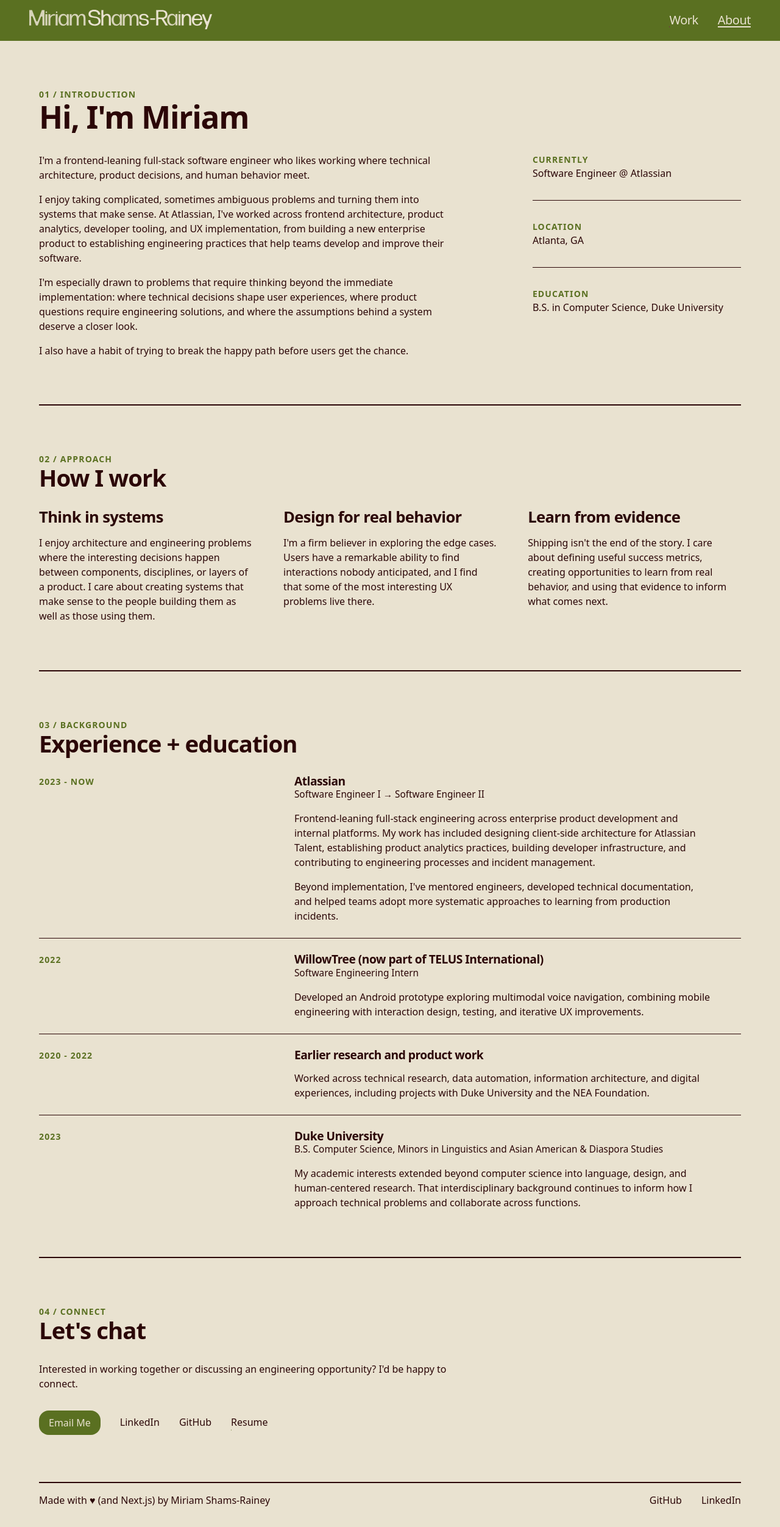
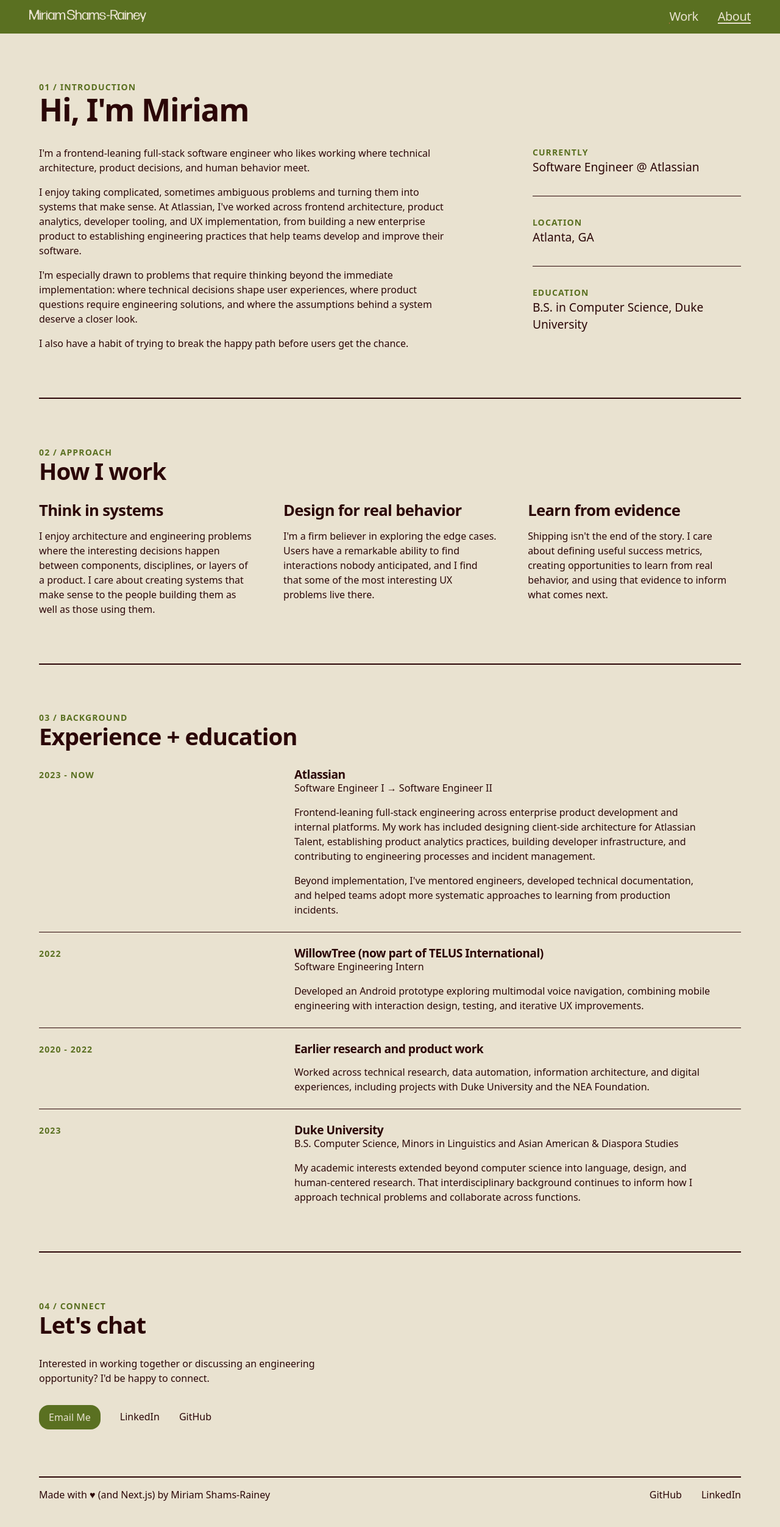
Before and after one commit to mshamsrainey/mshamsrainey-portfolio-site, a Next.js app: page /about in a window 1280 px wide. Shown: the whole page at 61% size. Built offline with nearby package versions, Linux system fonts and the light colour scheme; a web font is replaced by a local one.

Commit message:
quick styling fixes + ux papercuts from mobile test

```diff
--- a/app/about/page.module.css
+++ b/app/about/page.module.css
@@ -3,7 +3,8 @@
 	display: flex;
 	flex-direction: column;
 	gap: clamp(3rem, 6vw, 6rem);
-	> section {
+	> section,
+	.contactSection {
 		display: flex;
 		flex-direction: column;
 		gap: 2rem;
@@ -53,6 +54,8 @@
 			border-block-start: 1px solid var(--color-ink);
 		}
 		dd {
+			font-weight: 500;
+			font-size: clamp(1.125rem, 1.5vw, 1.375rem);
 			padding-block-end: 2rem;
 		}
 		dd:last-of-type {
@@ -100,13 +103,17 @@
 		}
 		.timelineRole {
 			font-weight: 500;
-			font-size: clamp(0.875rem, 1.2vw, 1rem);
+			font-size: clamp(1rem, 1.2vw, 1rem);
 		}
 	}
 	.timelineItem:last-of-type {
 		border-block-end: none;
 		padding-block-end: 0;
 	}
+}
+
+.contactSection {
+	max-width: 50ch;
 }
 
 .contactLinks {
@@ -129,11 +136,11 @@
 			padding-block-start: 2rem;
 		}
 	}
+	.contactSection {
+		max-width: 85%;
+	}
 	.contactLinks {
-		display: grid;
-		grid-template-columns: 1fr 1fr;
-		gap: 1rem;
-		align-items: start;
+		justify-content: space-between;
 	}
 	.timelineSection {
 		.timelineItem {
--- a/app/about/page.tsx
+++ b/app/about/page.tsx
@@ -1,6 +1,6 @@
 import type { Metadata } from "next";
+import linkStyles from "@/src/styles/links.module.css";
 import styles from "./page.module.css";
-import linkStyles from '@/src/styles/links.module.css'
 
 export const metadata: Metadata = {
 	title: "About Me",
@@ -149,7 +149,7 @@ export const AboutPage = () => {
 						<p className="eyebrow">2023</p>
 						<div>
 							<div>
-								<h3>Duke University</h3 >
+								<h3>Duke University</h3>
 								<p className={styles.timelineRole}>
 									B.S. Computer Science, Minors in Linguistics and Asian
 									American & Diaspora Studies
@@ -166,6 +166,7 @@ export const AboutPage = () => {
 				</div>
 			</section>
 			<section>
+				<div className={styles.contactSection}>
 					<div>
 						<p className="eyebrow">04 / Connect</p>
 						<h2>Let's chat</h2>
@@ -175,7 +176,10 @@ export const AboutPage = () => {
 						opportunity? I'd be happy to connect.
 					</p>
 					<nav aria-label="Contact links" className={styles.contactLinks}>
-					<a href="mailto:mshamsrainey@gmail.com" className={linkStyles.ctaButton}>
+						<a
+							href="mailto:mshamsrainey@gmail.com"
+							className={linkStyles.ctaButton}
+						>
 							Email Me
 						</a>
 						<a
@@ -194,10 +198,17 @@ export const AboutPage = () => {
 						>
 							GitHub
 						</a>
-					<a href="/resume.pdf" target="_blank" rel="noopener noreferrer" className={linkStyles.underlineLink}>
+						{/* <a
+						href="/resume.pdf"
+						target="_blank"
+						rel="noopener noreferrer"
+						className={linkStyles.underlineLink}
+						hidden
+					>
 						Resume
-					</a>
+					</a> */}
 					</nav>
+				</div>
 			</section>
 		</article>
 	);
--- a/app/page.tsx
+++ b/app/page.tsx
@@ -38,11 +38,13 @@ export const HomePage = () => {
 				</div>
 				<section aria-labelledby="talent" className={styles.featuredProject}>
 					<div className={styles.imageWrapperPlaceholder}>
+						<Link href="/work#talent">
 							<Image
 								fill={true}
 								src={talentGraphic}
 								alt="Atlassian Talent Graphic"
 							/>
+						</Link>
 					</div>
 					<div className={styles.workDescription}>
 						<Link className={linkStyles.underlineLink} href="/work#talent">
@@ -62,11 +64,13 @@ export const HomePage = () => {
 				<div className={styles.secondaryProjects}>
 					<section aria-labelledby="compensation-revamp">
 						<div className={styles.imageWrapperPlaceholder}>
+							<Link href="/work#compensation-revamp">
 								<Image
 									fill={true}
 									src={compensationGraphic}
 									alt="New hire compensation experience revamp"
 								/>
+							</Link>
 						</div>
 						<div className={styles.workDescription}>
 							<Link
@@ -90,11 +94,13 @@ export const HomePage = () => {
 					</section>
 					<section aria-labelledby="description-audit">
 						<div className={styles.imageWrapperPlaceholder}>
+							<Link href="/work#description-audit">
 								<Image
 									fill={true}
 									src={descriptionAuditGraphic}
 									alt="Description Audit Graphic"
 								/>
+							</Link>
 						</div>
 						<div className={styles.workDescription}>
 							<Link
--- a/app/work/page.module.css
+++ b/app/work/page.module.css
@@ -152,13 +152,16 @@
 			text-wrap: balance;
 		}
 	}
+}
 
 @media (max-width: 48rem) {
 	.featuredGrid {
 		grid-template-columns: 1fr;
 	}
 	.secondaryStories {
-		grid-template-columns: 1fr;
+		display: flex;
+		flex-direction: column;
+		gap: 2rem;
 		section + section {
 			border-block-start: 1px solid var(--color-ink);
 			padding-block-start: 2rem;
--- a/src/components/TopNav.module.css
+++ b/src/components/TopNav.module.css
@@ -21,7 +21,7 @@
 .navLink {
 	composes: underlineLink from "@/src/styles/links.module.css";
 	&::after {
-		background-color: var(--color-plum);
+		background-color: var(--color-clay);
 	}
 	&.active::after {
 		transform: translate3d(0, 0, 0);
@@ -30,7 +30,7 @@
 	}
 	&.active:hover::after,
 	&.active:focus-visible::after {
-		background-color: var(--color-plum);
+		background-color: var(--color-clay);
 	}
 }
 
@@ -40,6 +40,11 @@
 	justify-content: end;
 }
 
+.wordmark {
+	width: clamp(10rem, 15vw, 14rem);
+	height: auto;
+}
+
 @media (max-width: 48rem) {
 	.navLinks {
 		font-size: 1rem;
--- a/src/components/TopNav.tsx
+++ b/src/components/TopNav.tsx
@@ -14,6 +14,7 @@ export const TopNav = () => {
 		<header className={styles.header}>
 			<Link href="/">
 				<Image
+                    className={styles.wordmark}
 					src="/wordmark.svg"
 					alt="Miriam Shams-Rainey"
 					width={300}
```
Also changed, not shown: public/wordmark.svg. Lines whose indentation alone changed are shown as unchanged.
